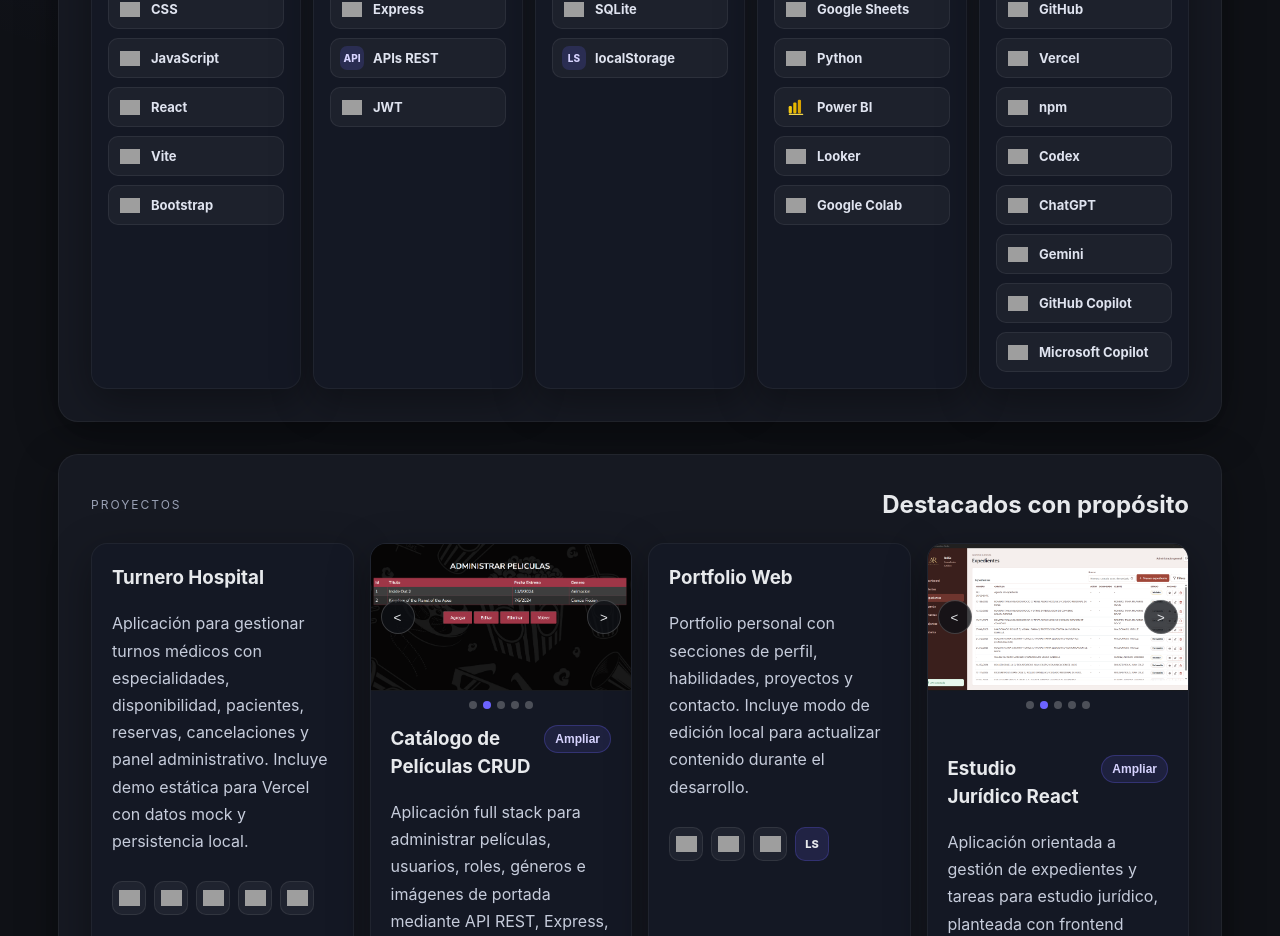
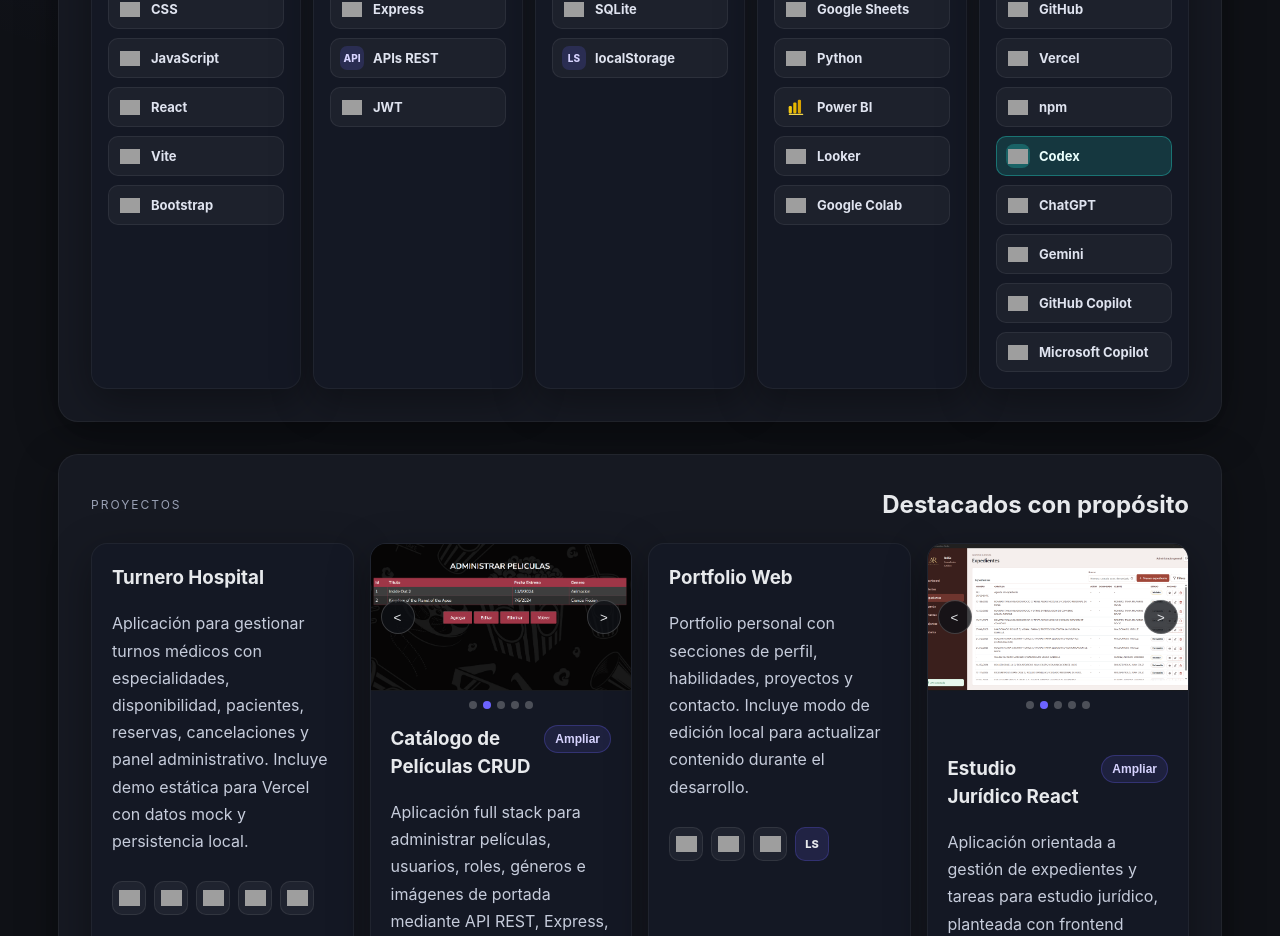
Before and after one commit to OteroCarlos1977/Portfolio_Web, a React (Vite) app: page / in a window 1280 px wide. Shown: the part 1040-1976 px from the top of the page. Built offline with nearby package versions, Linux system fonts and the light colour scheme; grey boxes are pictures that could not be loaded.

Commit message:
Destaca Codex con fondo turquesa

```diff
--- a/src/components/Skills.jsx
+++ b/src/components/Skills.jsx
@@ -66,9 +66,11 @@
   categoryLabels[category] || category.charAt(0).toUpperCase() + category.slice(1);
 
 const SkillBadge = ({ skill }) => {
+  const specialClass = skill === 'Codex' ? ' codex-skill' : '';
+
   if (customIcons[skill]) {
     return (
-      <span className="skill-badge" title={skill}>
+      <span className={`skill-badge${specialClass}`} title={skill}>
         <span className="skill-icon" aria-hidden="true">
           {customIcons[skill]}
         </span>
@@ -79,7 +81,7 @@
 
   if (skillIcons[skill]) {
     return (
-      <span className="skill-badge" title={skill}>
+      <span className={`skill-badge${specialClass}`} title={skill}>
         <span className="skill-icon" aria-hidden="true">
           <img src={skillIcons[skill]} alt="" loading="lazy" />
         </span>
@@ -89,7 +91,7 @@
   }
 
   return (
-    <span className="skill-badge" title={skill}>
+    <span className={`skill-badge${specialClass}`} title={skill}>
       <span className="skill-icon fallback" aria-hidden="true">
         {fallbackIcons[skill] || skill.slice(0, 2).toUpperCase()}
       </span>
--- a/src/styles/App.css
+++ b/src/styles/App.css
@@ -334,6 +334,17 @@
   font-size: 13px;
   font-weight: 650;
   line-height: 1.25;
+}
+
+.skill-badge.codex-skill {
+  border-color: rgba(36, 214, 203, 0.38);
+  background: rgba(36, 214, 203, 0.16);
+  color: #eafffd;
+}
+
+.skill-badge.codex-skill .skill-icon {
+  border-radius: 8px;
+  background: rgba(36, 214, 203, 0.28);
 }
 
 .skill-icon {
```
